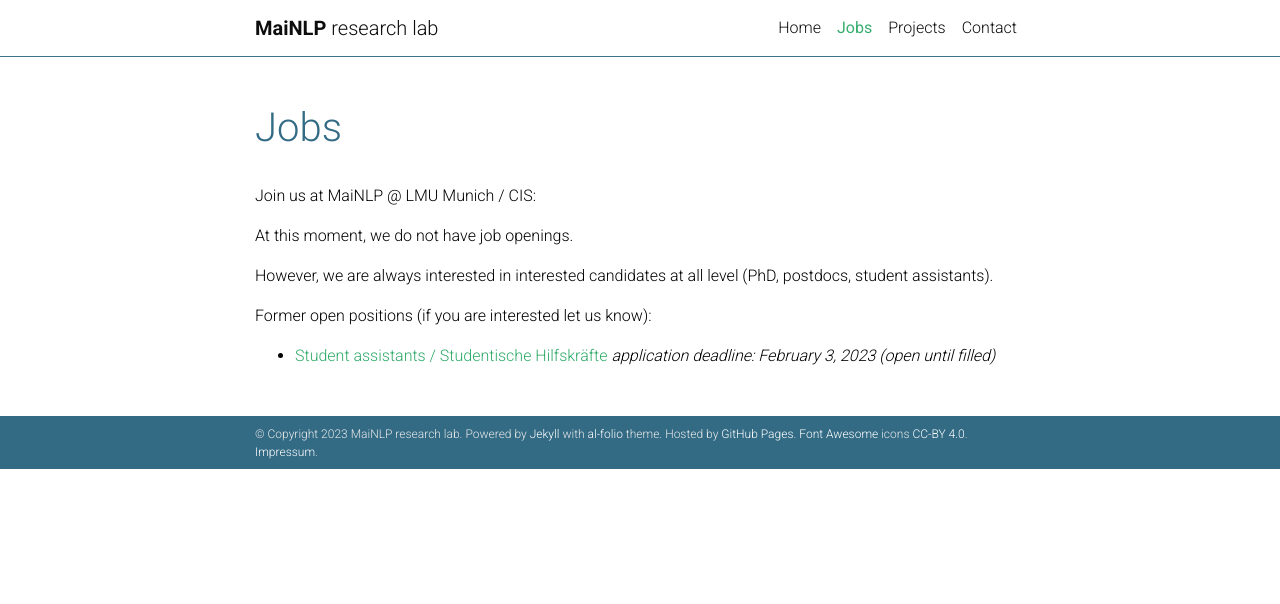
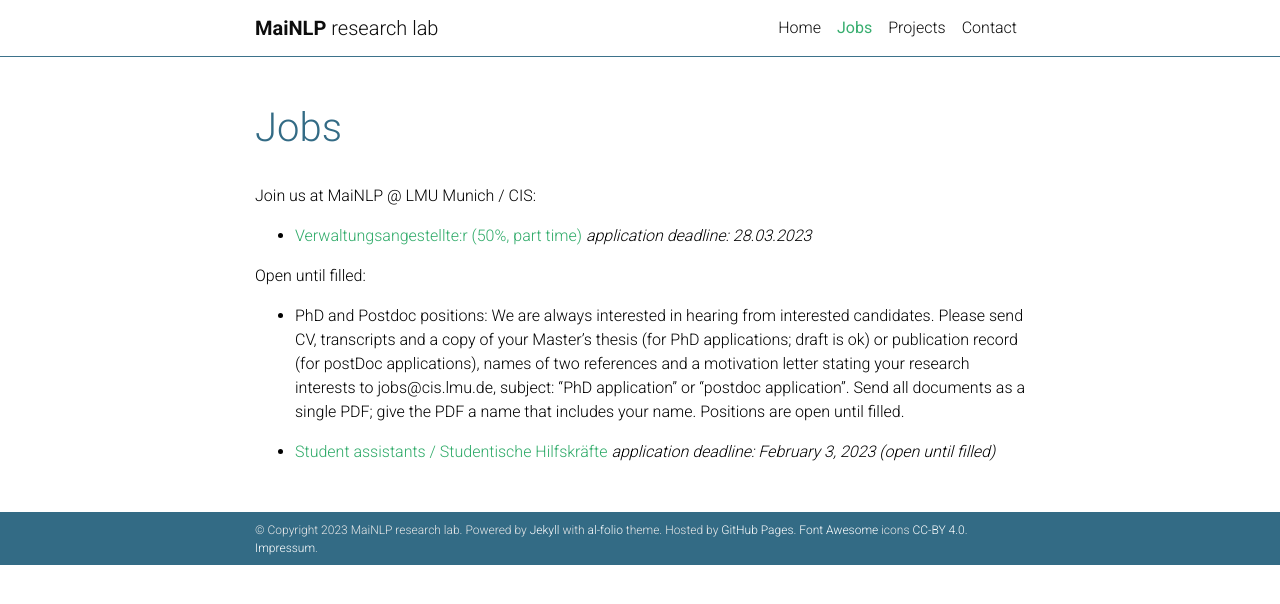
Before and after one commit to mainlp/mainlp.github.io, a Jekyll site: the page built from _pages/jobs.md, in a window 1280 px wide. Shown: the top 604 px of the page. Built offline with Jekyll 4.4.1, drawn with Linux system fonts in a browser that asks for light colours; comment, search, counter and statistics services are not loaded; a style sheet for code colours, icons or effects is not loaded.

Commit message:
Update jobs.md

```diff
--- a/_pages/jobs.md
+++ b/_pages/jobs.md
@@ -9,9 +9,9 @@ nav_order: 4
 
 Join us at MaiNLP @ LMU Munich / CIS:
 
-At this moment, we do not have job openings.
+- [Verwaltungsangestellte:r (50%, part time)](https://job-portal.lmu.de/jobposting/7f056e2028e23d3de0c6d658fedae33f0c2a1ff50) *application deadline: 28.03.2023*
 
-However, we are always interested in interested candidates at all level (PhD, postdocs, student assistants).
+Open until filled:
+- PhD and Postdoc positions: We are always interested in hearing from interested candidates. Please send CV, transcripts and a copy of your Master's thesis (for PhD applications; draft is ok) or publication record (for postDoc applications), names of two references and a motivation letter stating your research interests to jobs@cis.lmu.de, subject: "PhD application" or "postdoc application". Send all documents as a single PDF; give the PDF a name that includes your name. Positions are open until filled.
 
-Former open positions (if you are interested let us know):
 - [Student assistants / Studentische Hilfskräfte](content/Studentische_Hilfskraft.pdf) *application deadline: February 3, 2023 (open until filled)*
```
